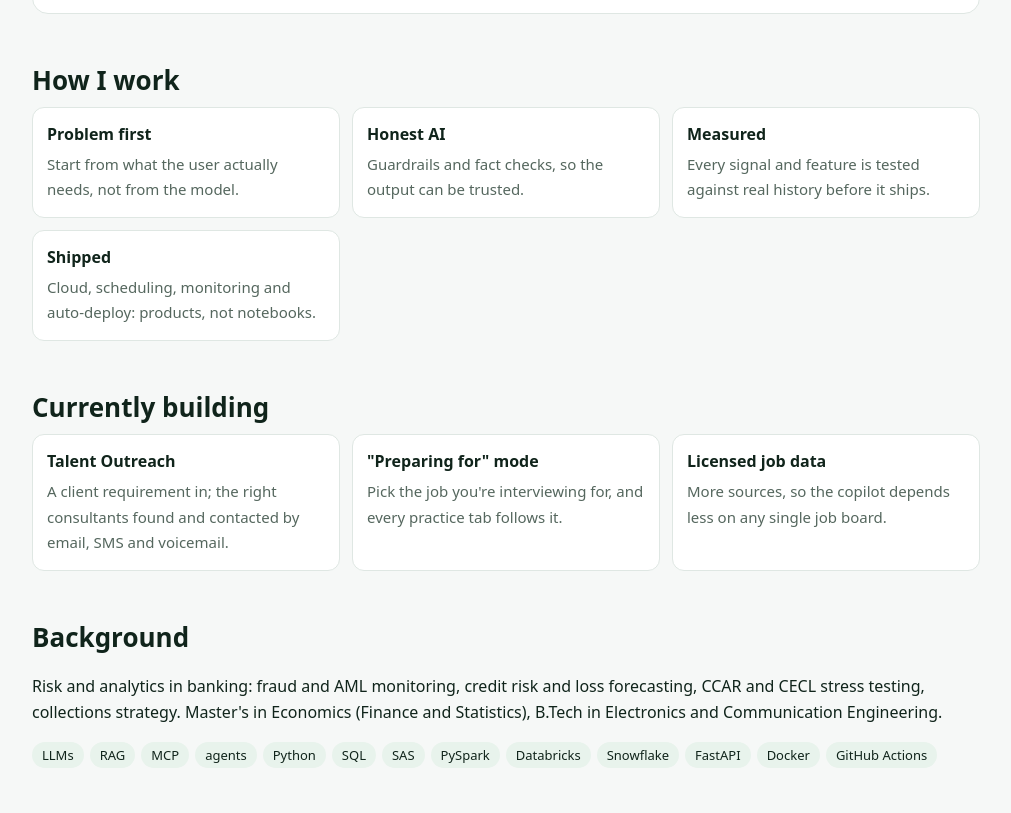
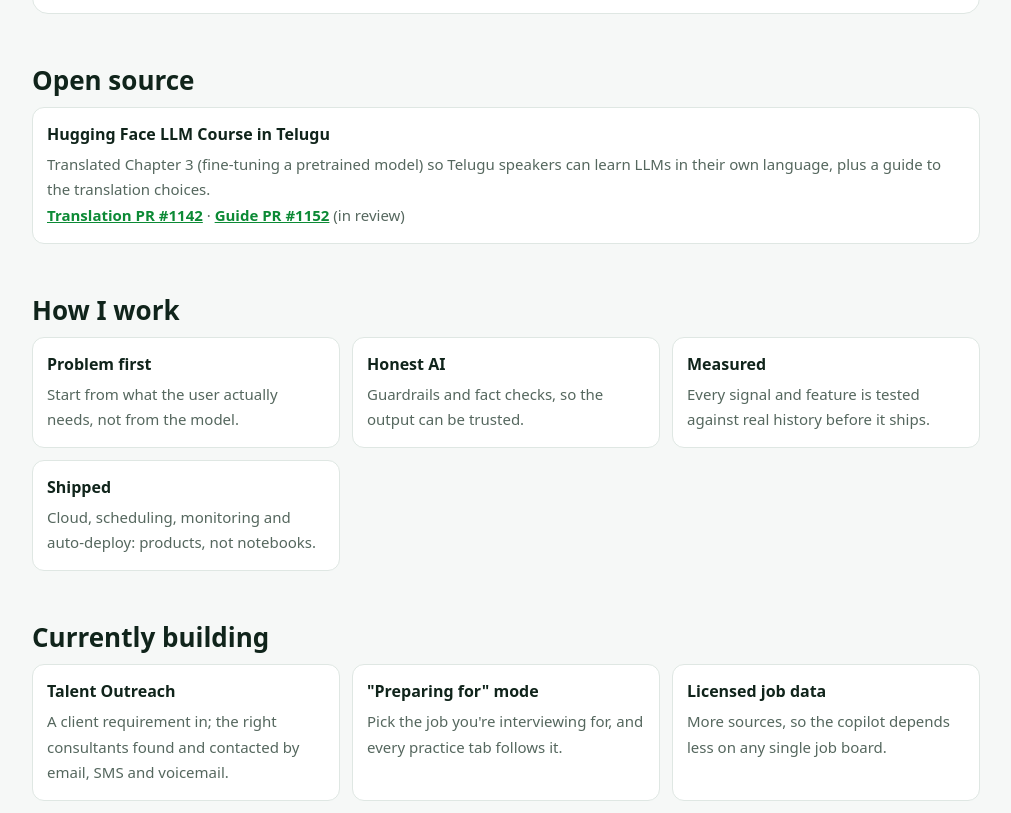
Before and after one commit to somu-analyst/somu-analyst.github.io, a plain HTML site: page index.html in a window 1280 px wide. Shown: the part 3176-3989 px from the top of the page, without its empty margins (134-1145 px from the left). Drawn offline with Linux system fonts and the light colour scheme.

Commit message:
Add Hugging Face Telugu course translation (open source)
Co-Authored-By: Claude Opus 5.5 <noreply@anthropic.com>

```diff
--- a/index.html
+++ b/index.html
@@ -131,6 +131,14 @@ footer a { color: inherit; }
   </section>
 
   <section>
+    <h2>Open source</h2>
+    <div class="list">
+      <div><b>Hugging Face LLM Course in Telugu</b><span>Translated Chapter 3 (fine-tuning a pretrained model) so Telugu speakers can learn LLMs in their own language, plus a guide to the translation choices.
+      <br><a class="more" style="color:var(--acc);font-weight:600" href="https://github.com/huggingface/course/pull/1142">Translation PR #1142</a> · <a style="color:var(--acc);font-weight:600" href="https://github.com/huggingface/course/pull/1152">Guide PR #1152</a> (in review)</span></div>
+    </div>
+  </section>
+
+  <section>
     <h2>How I work</h2>
     <div class="list">
       <div><b>Problem first</b><span>Start from what the user actually needs, not from the model.</span></div>
```
